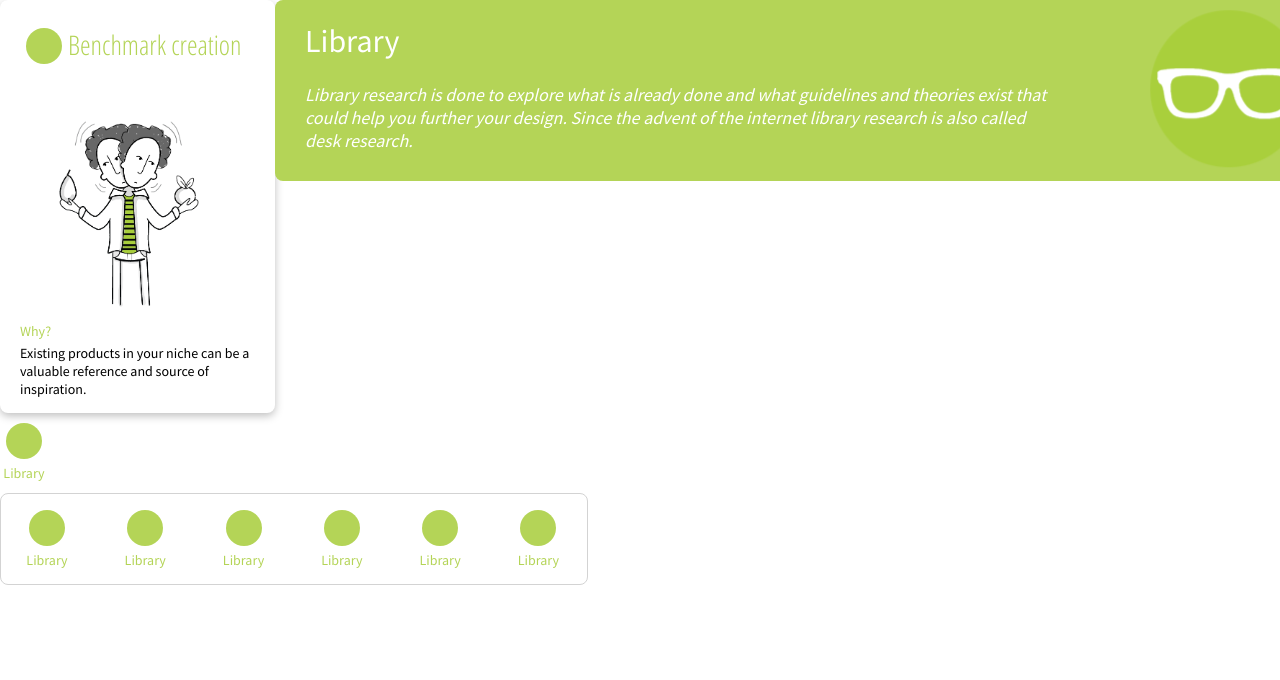
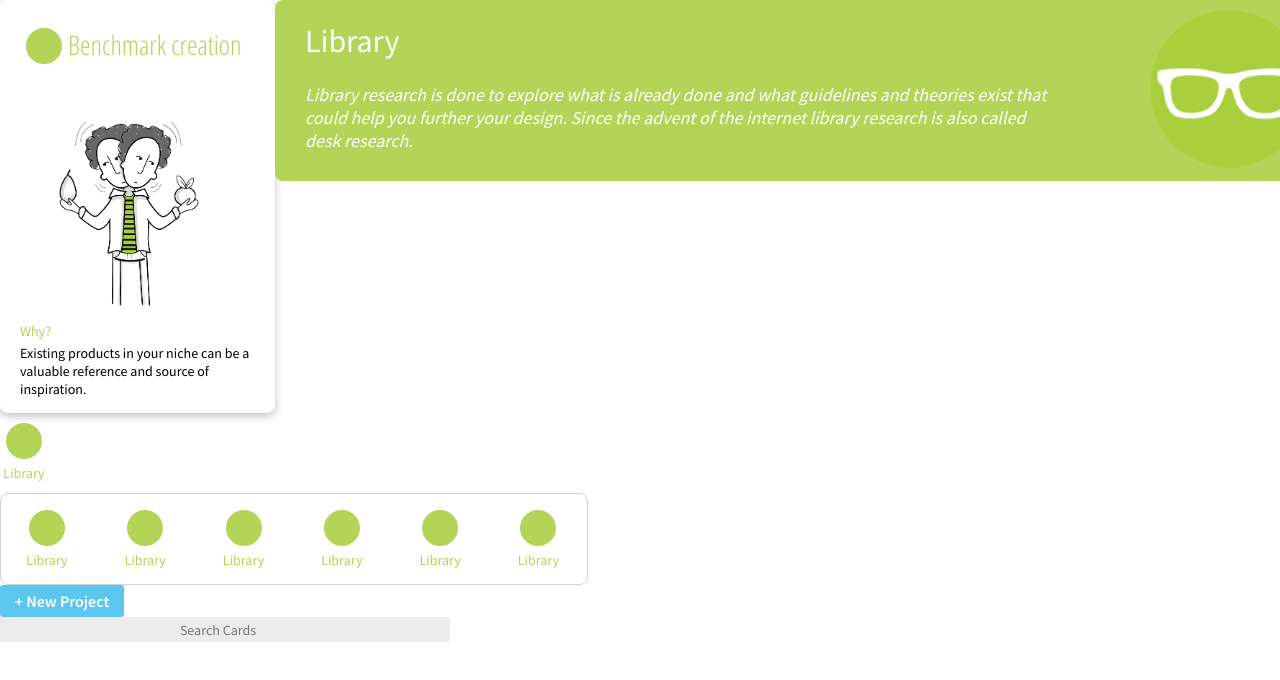
Before and after one commit to cmdmethods/herontwerp2020, a Vue app in the folder Desktop/cmd-methods/: page / in a window 1280 px wide. Shown: the top 680 px of the page. Built offline with nearby package versions, Linux system fonts and the light colour scheme.

Commit message:
Render new component to home

```diff
--- /dev/null
+++ b/Desktop/cmd-methods/src/components/Nav.vue
@@ -0,0 +1 @@
+<template></template>
--- a/Desktop/cmd-methods/src/global.css
+++ b/Desktop/cmd-methods/src/global.css
@@ -1,5 +1,6 @@
 @import url('https://fonts.googleapis.com/css2?family=Open+Sans+Condensed:wght@300&display=swap');
 @import url('https://fonts.googleapis.com/css2?family=Source+Sans+Pro&display=swap');
+@import url('https://fonts.googleapis.com/css2?family=Source+Sans+Pro:wght@600&display=swap');
 
 :root {
     --background-card: #ffffff;
--- a/Desktop/cmd-methods/src/views/Home.vue
+++ b/Desktop/cmd-methods/src/views/Home.vue
@@ -6,6 +6,8 @@
         </div>
         <Icon v-for="category in categories" :key="category.id" :title="category.title" />
         <SortBar></SortBar>
+        <NewProjectButton></NewProjectButton>
+        <SearchBar></SearchBar>
     </div>
 </template>
 
@@ -16,10 +18,12 @@ import Card from '@/components/Card.vue'
 import Category from '@/components/Category.vue'
 import Icon from '@/components/Icon.vue'
 import SortBar from '@/components/SortBar.vue'
+import NewProjectButton from '@/components/NewProjectButton.vue'
+import SearchBar from '@/components/SearchBar.vue'
 
 export default {
     name: 'Home',
-    components: { Card, Category, Icon, SortBar },
+    components: { Card, Category, Icon, SortBar, NewProjectButton, SearchBar },
     computed: {
         cards() {
             return cards
```
Also changed, not shown: Desktop/cmd-methods/src/assets/search-icon.png (added).
